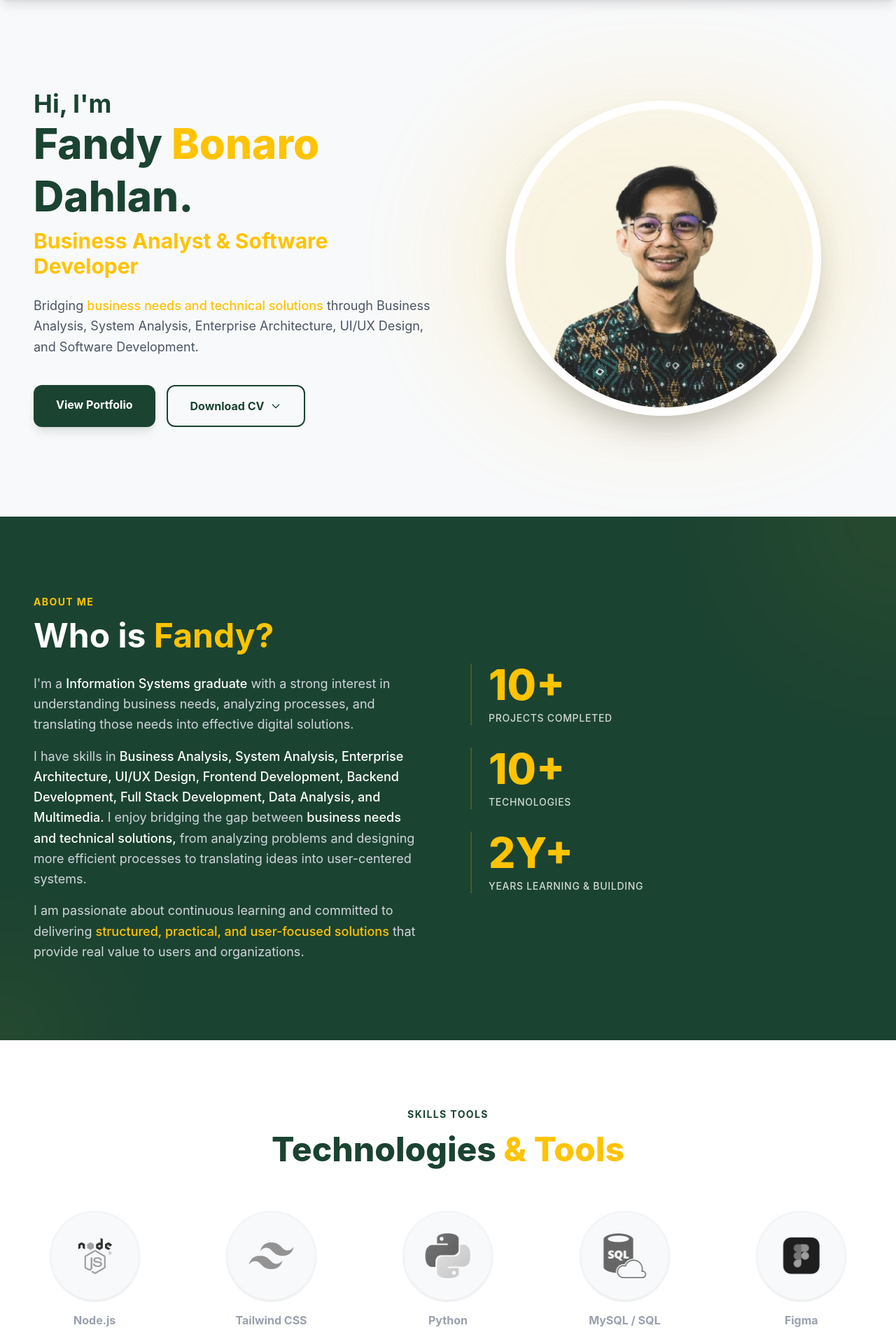
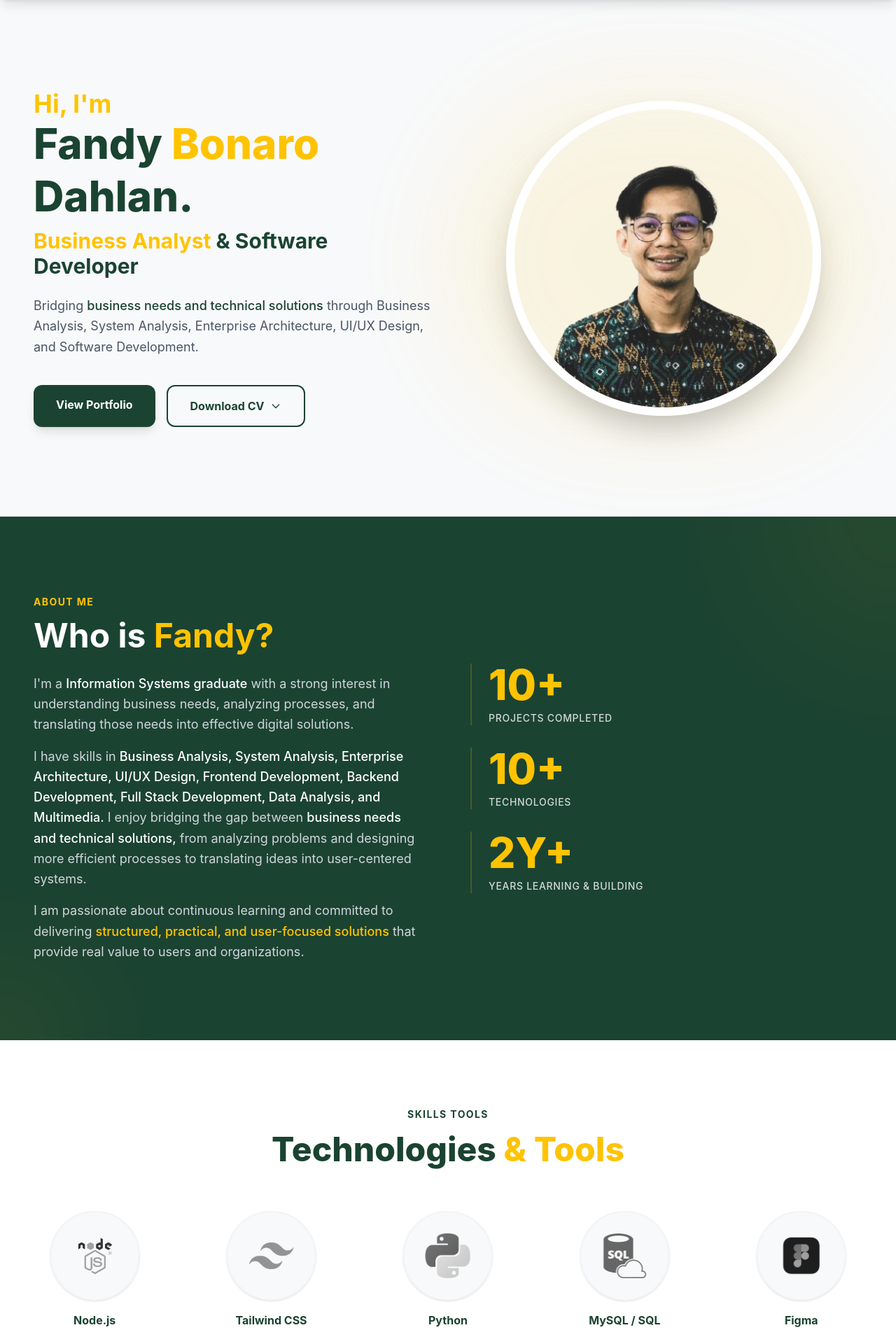
Before and after one commit to fandydahlan3/my-portfolio, a React (Vite) app in the folder fullstack-porto-fandy/porto-fandy-react/: page / in a window 1280 px wide. Shown: the part 80-2000 px from the top of the page at 70% size. Built offline with nearby package versions, Linux system fonts and the light colour scheme.

Commit message:
rubah hero dan rubah skill

```diff
--- a/fullstack-porto-fandy/porto-fandy-react/src/sections/Hero.jsx
+++ b/fullstack-porto-fandy/porto-fandy-react/src/sections/Hero.jsx
@@ -11,7 +11,7 @@ const Hero = () => {
 
           {/* Sisi Kiri: Teks */}
           <div className="text-center lg:text-left z-20 relative">
-            <h2 className="text-2xl sm:text-3xl lg:text-4xl font-bold text-hijau-fandy">
+            <h2 className="text-2xl sm:text-3xl lg:text-4xl font-bold text-kuning-fandy">
               Hi, I'm
             </h2>
 
@@ -19,12 +19,12 @@ const Hero = () => {
               Fandy <span className="text-kuning-fandy">Bonaro</span> Dahlan.
             </h1>
 
-            <h3 className="mt-2 text-xl sm:text-2xl lg:text-3xl font-bold text-kuning-fandy">
-              Business Analyst & Software Developer
+            <h3 className="mt-2 text-xl sm:text-2xl lg:text-3xl font-bold text-hijau-fandy">
+              <span className="text-kuning-fandy">Business Analyst</span> & Software Developer
             </h3>
 
             <p className="mt-6 text-base sm:text-lg text-gray-600 max-w-xl mx-auto lg:mx-0 leading-relaxed">
-              Bridging <span className="text-kuning-fandy font-medium">business needs and technical solutions</span> through Business Analysis, System Analysis, Enterprise Architecture, UI/UX Design, and Software Development.
+              Bridging <span className="text-hijau-fandy font-medium">business needs and technical solutions</span> through Business Analysis, System Analysis, Enterprise Architecture, UI/UX Design, and Software Development.
             </p>
 
 
--- a/fullstack-porto-fandy/porto-fandy-react/src/sections/Skills.jsx
+++ b/fullstack-porto-fandy/porto-fandy-react/src/sections/Skills.jsx
@@ -62,7 +62,7 @@ const Skills = () => {
                     onError={(e) => (e.target.src = "https://placeholders.dev")}
                   />
                 </div>
-                <p className="mt-4 font-bold text-gray-400 group-hover:text-hijau-fandy transition-colors">
+                <p className="mt-4 font-bold text-hijau-fandy group-hover:text-kuning-fandy transition-colors duration-300">
                   {skill.name}
                 </p>
               </div>
```
